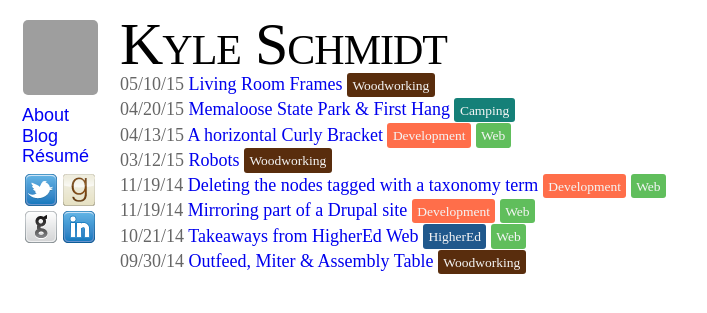
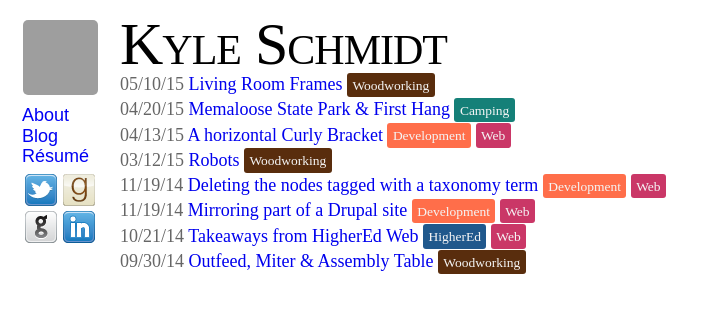
Before and after one commit to krschmidt/krschmidt.github.com, a Jekyll site: the page built from index.html, in a window 1280 px wide. Shown: the top 313 px of the page, without its empty margins (0-707 px from the left). Built offline with Jekyll 4.4.1, drawn with Linux system fonts in a browser that asks for light colours; nearby versions of some CDN libraries; some web fonts are replaced; grey boxes are pictures that could not be loaded.

Commit message:
web tag green->jazzberry jam

```diff
--- a/sass/_tags.scss
+++ b/sass/_tags.scss
@@ -29,7 +29,7 @@ a:visited.tag {
   }
 
   &.web {
-    background-color: #60be5c; //green
+    background-color: #ca3767; //jazzberry jam
     color: $white;
   }
 
--- a/stylesheets/screen.css
+++ b/stylesheets/screen.css
@@ -95,7 +95,7 @@ a:visited.tag.highered {
 /* line 31, ../sass/_tags.scss */
 .tag.web,
 a:visited.tag.web {
-  background-color: #60be5c;
+  background-color: #ca3767;
   color: #f5f5f5;
 }
 /* line 36, ../sass/_tags.scss */
```
